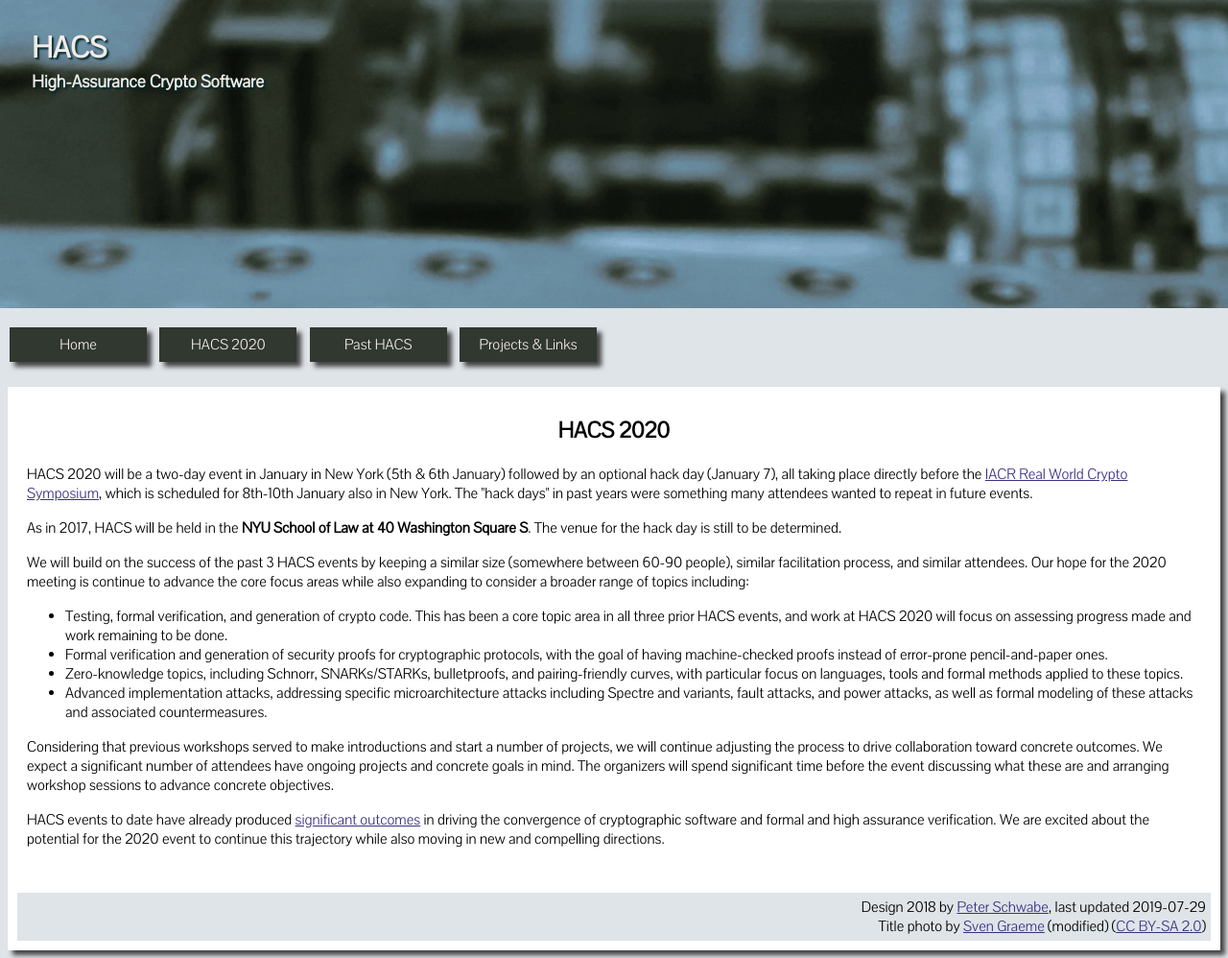
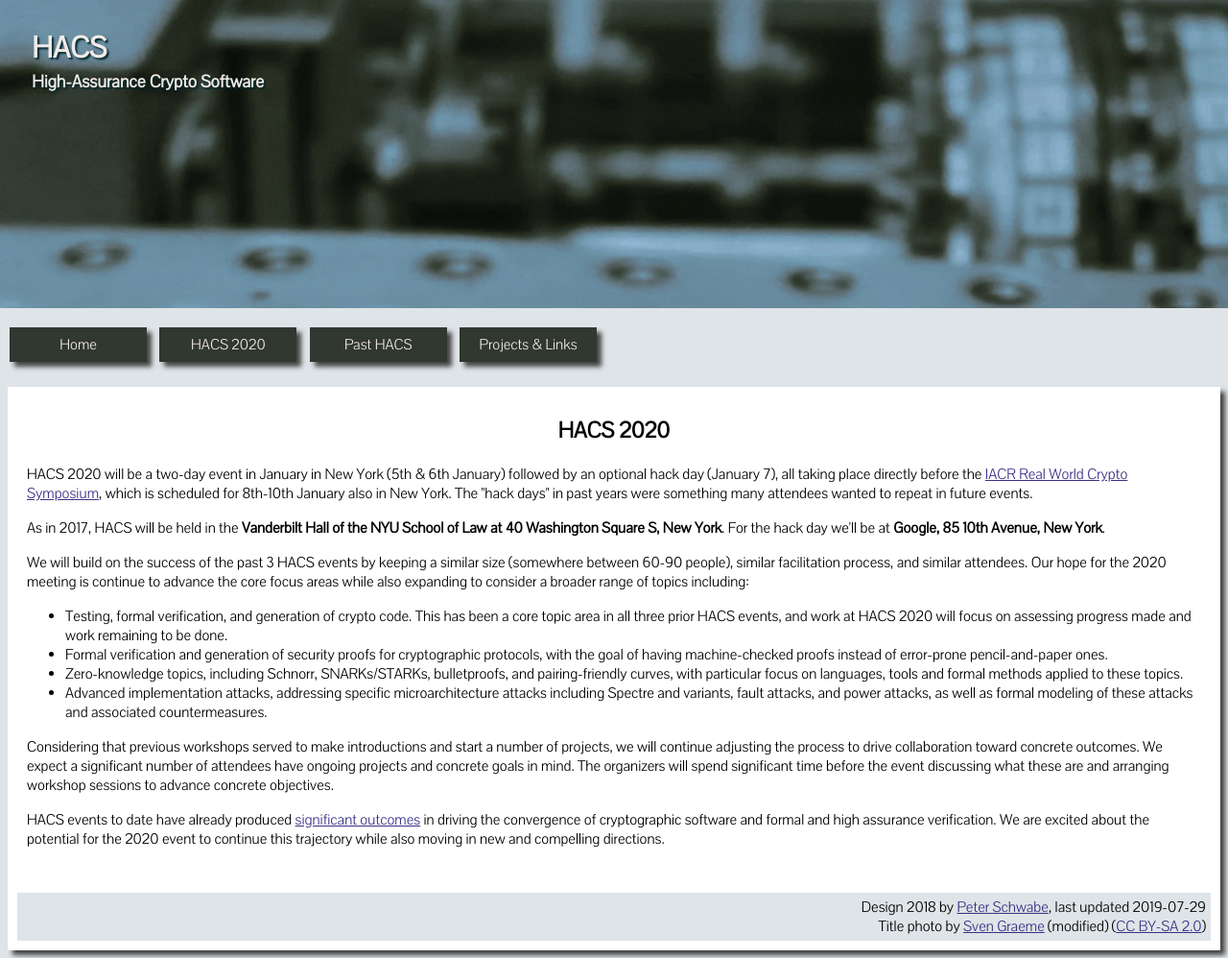
Before and after one commit to HACS-workshop/HACS-workshop.github.io, a Jekyll site: the page built from hacs2020.html, in a window 1280 px wide. Shown: the whole page at 96% size. Built offline with Jekyll 4.4.1, drawn with Linux system fonts in a browser that asks for light colours.

Commit message:
Added hack-day venue

```diff
--- a/hacs2020.html
+++ b/hacs2020.html
@@ -13,8 +13,8 @@ The &quot;hack days&quot; in past years
 were something many attendees wanted to repeat in future events.
 </p>
 <p>
-As in 2017, HACS will be held in the <b>NYU School of Law at 40 Washington Square S</b>.
-The venue for the hack day is still to be determined.
+As in 2017, HACS will be held in the <b>Vanderbilt Hall of the NYU School of Law at 40 Washington Square S, New York</b>.
+For the hack day we'll be at <b>Google, 85 10th Avenue, New York</b>.
 </p>
 
 
```
